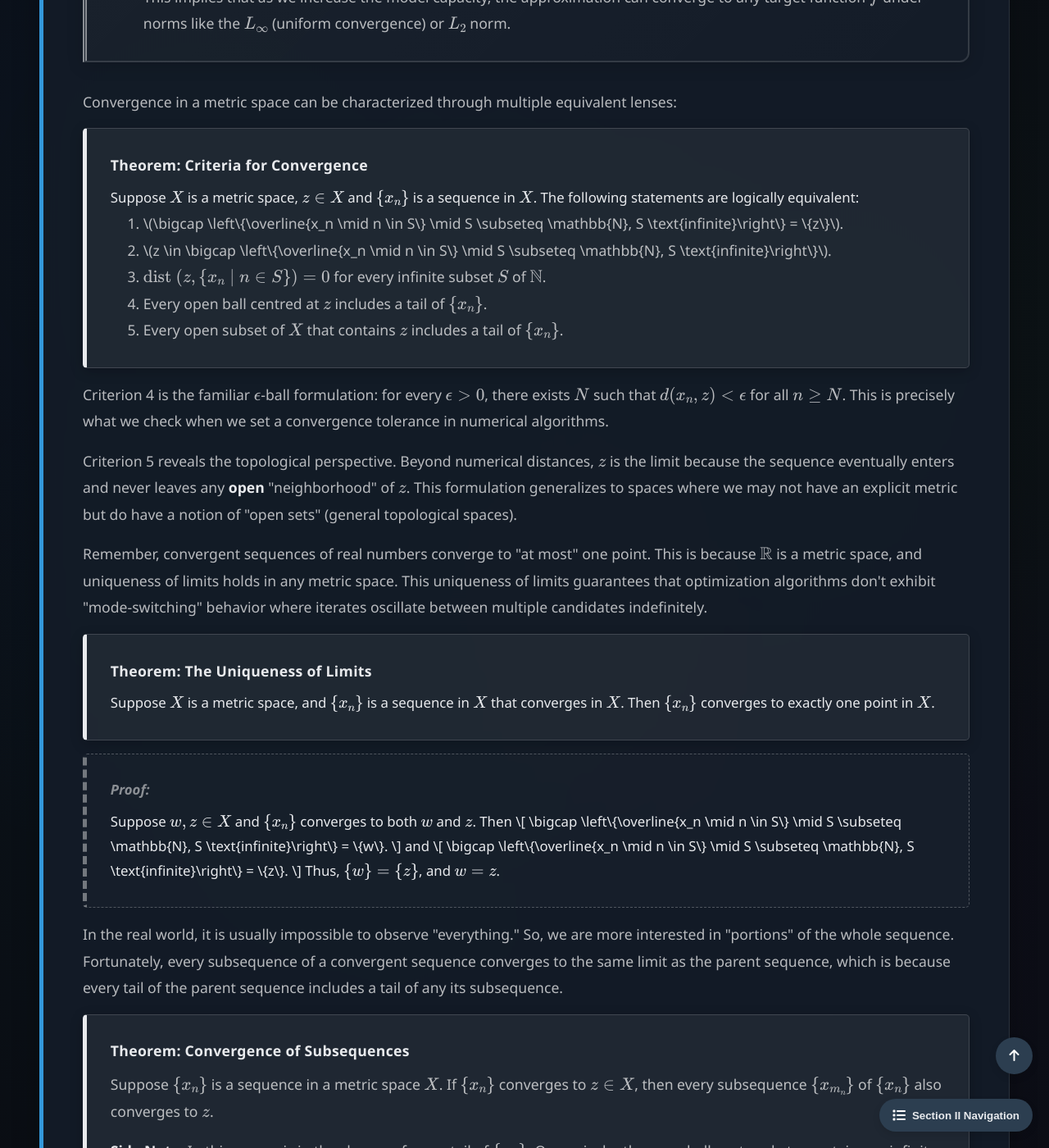
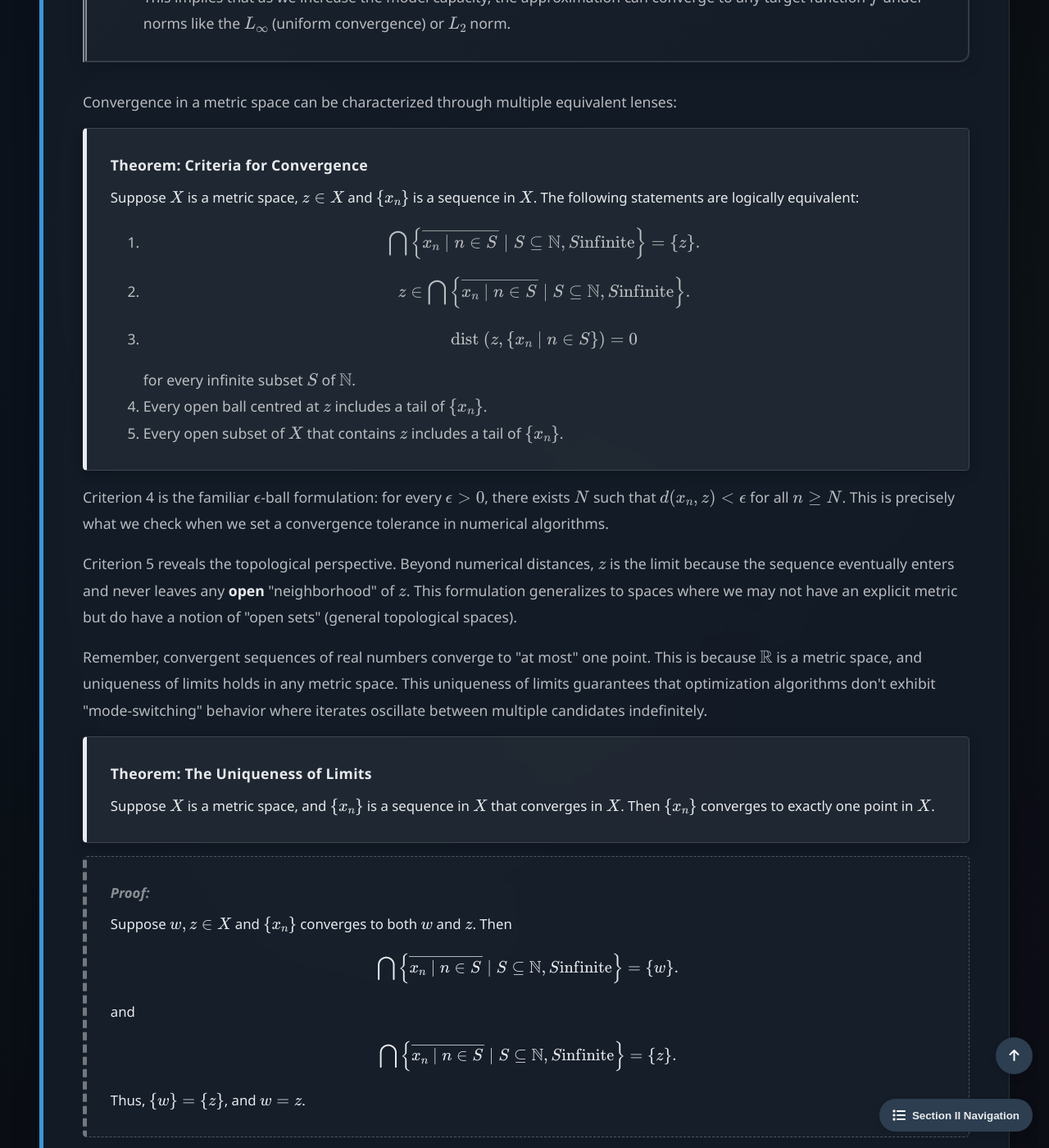
Before and after one commit to Yusukey01/yusukey01.github.io, a Jekyll site: the page built from Mathematics/Calculus/limit_convergence.html, in a window 1280 px wide and 1400 px high, scrolled down 2593 px. Shown: the whole window at 82% size. Built offline with Jekyll 4.4.1, drawn with Linux system fonts in a browser that asks for light colours.

Commit message:
fixed style

```diff
--- a/Mathematics/Calculus/limit_convergence.html
+++ b/Mathematics/Calculus/limit_convergence.html
@@ -123,9 +123,21 @@ uses_python: false
                     Suppose \(X\) is a metric space, \(z \in X\) and \(\{x_n\}\) is a sequence in \(X\). The following statements
                     are logically equivalent:
                     <ol style="padding-left: 40px;">
-                        <li>\(\bigcap \left\{\overline{x_n \mid n \in S\} \mid S \subseteq \mathbb{N}, S \text{infinite}\right\} = \{z\}\).</li>
-                        <li>\(z \in \bigcap \left\{\overline{x_n \mid n \in S\} \mid S \subseteq \mathbb{N}, S \text{infinite}\right\}\).</li>
-                        <li>\(\text{dist }(z, \{x_n \mid n \in S\}) = 0\) for every infinite subset \(S\) of \(\mathbb{N}\).</li>
+                        <li>
+                            \[
+                            \bigcap \left\{\overline{x_n \mid n \in S} \mid S \subseteq \mathbb{N}, S \text{infinite}\right\} = \{z\}.
+                            \]
+                        </li>
+                        <li>
+                            \[
+                            z \in \bigcap \left\{\overline{x_n \mid n \in S} \mid S \subseteq \mathbb{N}, S \text{infinite}\right\}.
+                            \]
+                        </li>
+                        <li>
+                            \[
+                            \text{dist }(z, \{x_n \mid n \in S\}) = 0
+                            \]
+                            for every infinite subset \(S\) of \(\mathbb{N}\).</li>
                         <li>Every open ball centred at \(z\) includes a tail of \(\{x_n\}\).</li>
                         <li>Every open subset of \(X\) that contains \(z\) includes a tail of \(\{x_n\}\).</li>
                     </ol>
@@ -160,11 +172,11 @@ uses_python: false
                     <span class="proof-title">Proof:</span>
                     Suppose \(w, z \in X\) and \(\{x_n\}\) converges to both \(w\) and \(z\).  Then
                     \[
-                    \bigcap \left\{\overline{x_n \mid n \in S\} \mid S \subseteq \mathbb{N}, S \text{infinite}\right\} = \{w\}.
+                    \bigcap \left \{ \overline{x_n \mid n \in S} \mid S \subseteq \mathbb{N}, S \text{infinite}\right\} = \{w\}.
                     \]
                     and
                     \[
-                    \bigcap \left\{\overline{x_n \mid n \in S\} \mid S \subseteq \mathbb{N}, S \text{infinite}\right\} = \{z\}.
+                    \bigcap \left\{\overline{x_n \mid n \in S} \mid S \subseteq \mathbb{N}, S \text{infinite}\right\} = \{z\}.
                     \]
                     Thus, \(\{w\} = \{z\}\), and \(w = z\).
 
```
